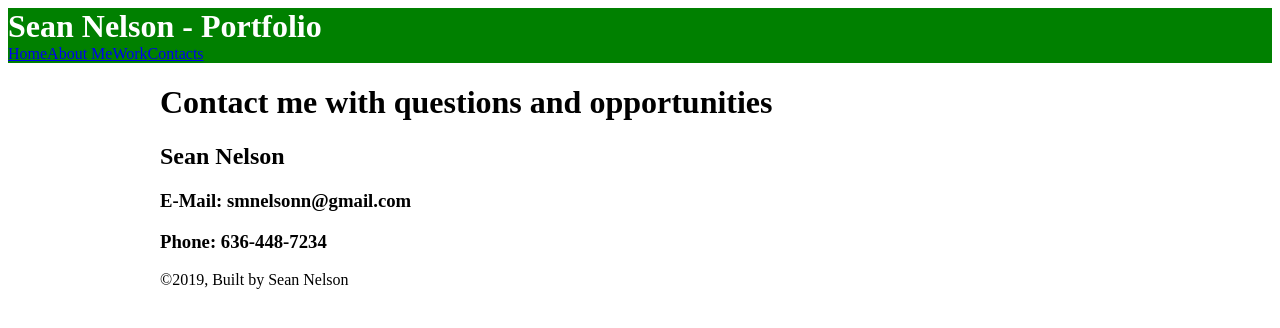
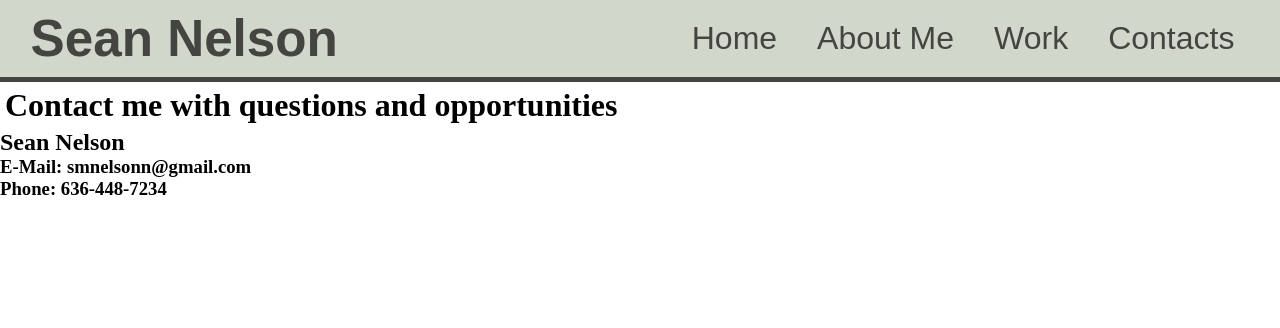
Before and after one commit to seanpatches/sean-nelson-portfolio, a Gatsby site: page /contact in a window 1280 px wide. Built offline with nearby package versions, Linux system fonts and the light colour scheme; Gatsby itself is replaced by a stand-in of ours.

Commit message:
branching for experimentation

```diff
--- a/gatsby-config.js
+++ b/gatsby-config.js
@@ -1,8 +1,8 @@
 module.exports = {
   siteMetadata: {
-    title: `Sean Nelson - Portfolio`,
+    title: `Sean Nelson Software Developer`,
     description: `A portfolio project for the software developer, Sean Nelson.`,
-    author: `github: @seanpatches, smnelsonn@gmail.com`,
+    author: `Github: @seanpatches, smnelsonn@gmail.com`,
   },
   plugins: [
     `gatsby-plugin-react-helmet`,
@@ -24,7 +24,7 @@ module.exports = {
         background_color: `#663399`,
         theme_color: `#663399`,
         display: `minimal-ui`,
-        icon: `src/images/gatsby-icon.png`, // This path is relative to the root of the site.
+        // icon: `src/images/gatsby-icon.png`, // This path is relative to the root of the site.
       },
     },
     // this (optional) plugin enables Progressive Web App + Offline functionality
--- a/src/components/header.js
+++ b/src/components/header.js
@@ -3,16 +3,13 @@ import PropTypes from "prop-types"
 import React from "react"
 import styles from '../styles/header.module.css'
 
+const title = 'Sean Nelson'
 const Header = ({ siteTitle }) => (
   <header className={styles.header}>
     <div className={styles.center}>
-      <h1 style={{ margin: 0 }}>
-        <Link to="/" style={{
-            color: `white`,
-            textDecoration: `none`,
-          }}
-        >
-          {siteTitle}
+      <h1>
+        <Link to="/">
+          {title}
         </Link>
       </h1>
       <nav className={styles.nav} >
--- a/src/components/layout.js
+++ b/src/components/layout.js
@@ -25,18 +25,8 @@ const Layout = ({ children }) => (
     render={data => (
       <>
         <Header siteTitle={data.site.siteMetadata.title} />
-        <div
-          style={{
-            margin: `0 auto`,
-            maxWidth: 960,
-            padding: `0px 1.0875rem 1.45rem`,
-            paddingTop: 0,
-          }}
-        >
+        <div>
           <main>{children}</main>
-          <footer>
-            ©2019, Built by Sean Nelson
-          </footer>
         </div>
       </>
     )}
--- a/src/pages/contact.js
+++ b/src/pages/contact.js
@@ -1,7 +1,6 @@
 import React from "react"
 import Layout from "../components/layout"
 import SEO from "../components/seo"
-import Header from "../components/header";
 
 const ContactPage = () => (
   <>
--- a/src/styles/header.module.css
+++ b/src/styles/header.module.css
@@ -1,6 +1,57 @@
+* {
+  margin: 0;
+}
+
+a:link {
+  color: #444440;
+  text-decoration: none;
+  font-family: 'Oswald', sans-serif;
+}
+
+a:visited {
+  color: #444440;
+  text-decoration: none;
+  font-family: 'Oswald', sans-serif;
+}
+
+h1 a {
+  font-size: 4vw;
+}
+
 .header {
-  background-color: green;
-  h1 {
-    color: green;
-  }
+  display: flex;
+  justify-content: space-between;
+  background: #d1d7cb;
+  border-bottom: #444440 solid 5px;
 }
+
+.center {
+  width: 100vw;
+  display: flex;
+  justify-content: space-between;
+  align-items: center;
+  margin-left: 2vw;
+  margin-right: 2vw;
+}
+
+h1 {
+  display: flex;
+  margin: 0;
+  padding: 5px;
+}
+
+.nav {
+  display: flex;
+  flex-direction: row;
+  justify-content: flex-end;
+  flex-grow: 1;
+  margin-right: 0px;
+  background: rgb(209, 215, 203);
+  color: #444440;
+  font-size: 2.5vw;
+}
+
+.nav a {
+
+  margin: 20px;
+}
--- /dev/null
+++ b/src/styles/index.module.css
@@ -0,0 +1,44 @@
+body {
+  overflow: hidden;
+}
+
+.homeBody {
+  z-index: 0;
+  image-rendering: -webkit-optimize-contrast;
+}
+
+.welcomeText {
+  position: absolute;
+  top: 250px;
+  width: 100%;
+  font-size: 3em;
+  background: red;
+  text-align: center;
+}
+
+.workLink {
+  position: absolute;
+  top: 325px;
+  font-size: 3em;
+  background: red;
+  z-index: 2;
+}
+.resumeLink {
+  position: absolute;
+  top: 400px;
+  font-size: 3em;
+  background: blue;
+  z-index: 2;
+}
+.githubLink {
+  position: relative;
+  top: 500px;
+  background: green;
+  z-index: 2;
+}
+.linkedinLink {
+  position: relative;
+  top: 10vh;
+  background: purple;
+  z-index: 2;
+}
```
Also changed, not shown: src/components/image.js (+18 -1 lines), src/pages/index.js (+17 -9 lines), src/images/gardenSean.jpg (deleted), src/images/gardenSean.png (added), src/images/githubLogo.png (added).
